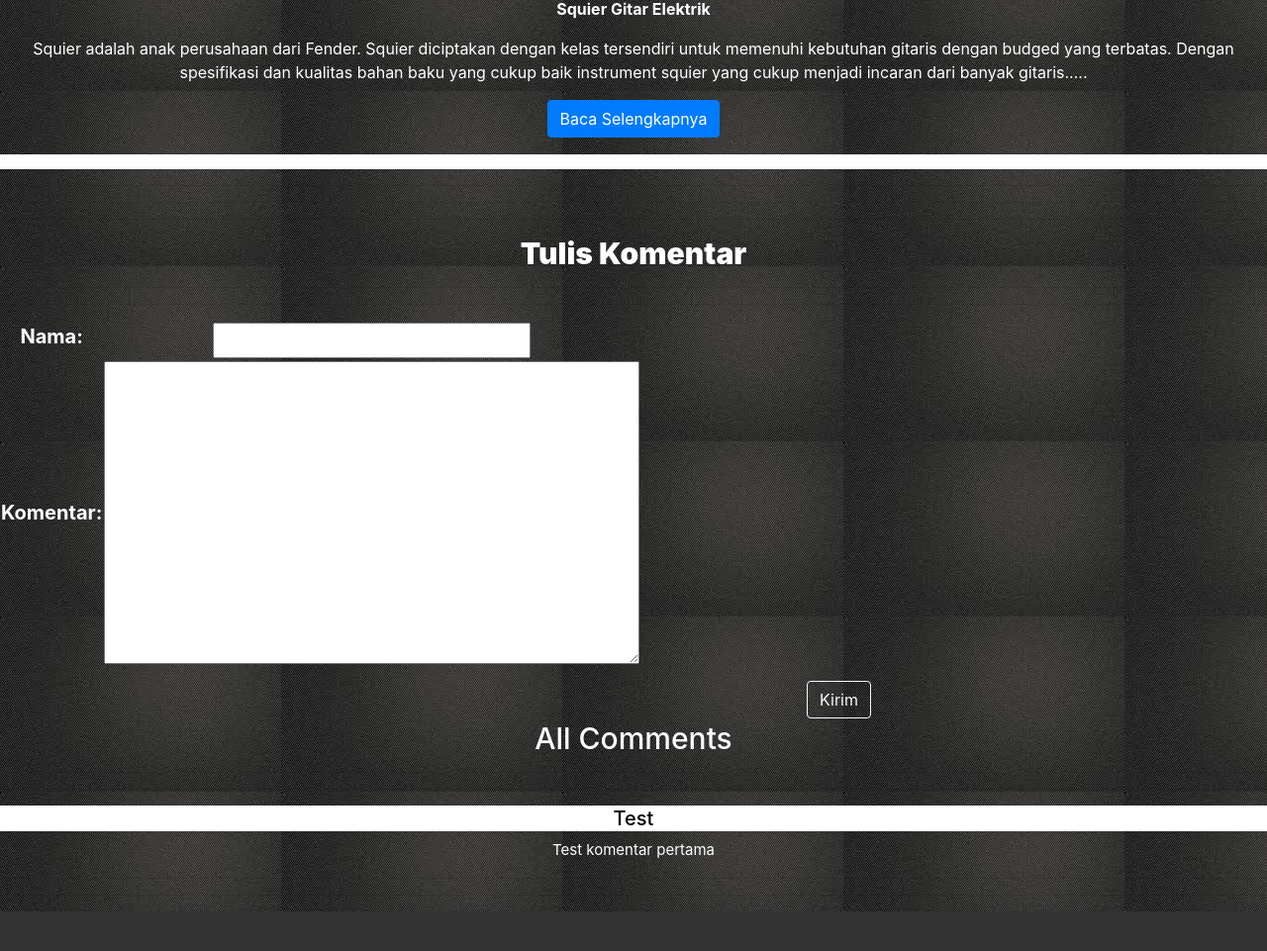
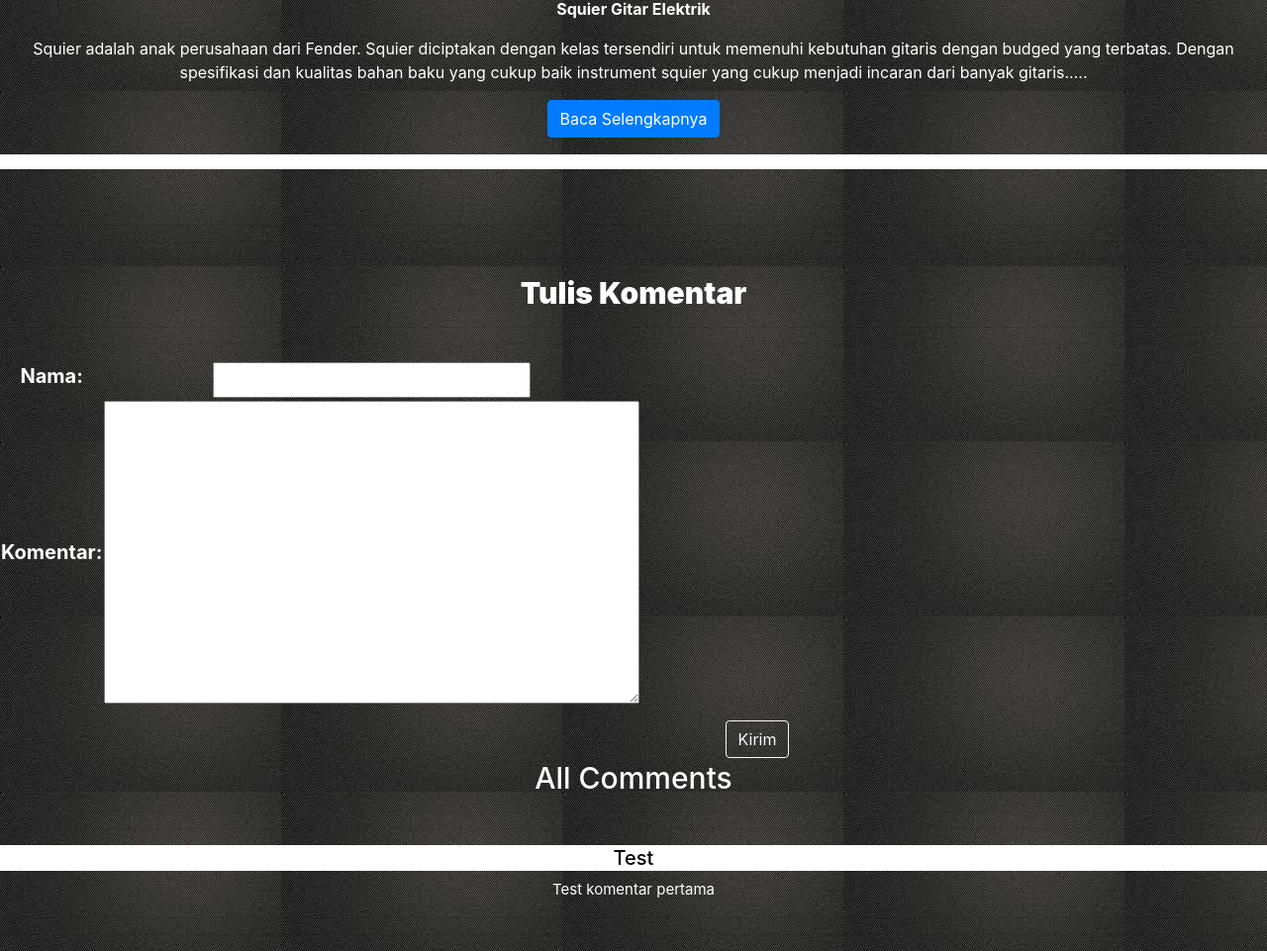
Before and after one commit to DickyAndi14/testblog, a Django app: page / in a window 1280 px wide. Shown: the part 2917-3878 px from the top of the page at 99% size. Before the commit the page ends 3838 px from the top, so only its background shows below. Run offline with Django 3.2, Linux system fonts and the light colour scheme; data comes from the database, SQL or seed files in the repository; some libraries are stand-ins or nearby versions.

Commit message:
Update dashboard.html

```diff
--- a/myaccount/templates/account/dashboard.html
+++ b/myaccount/templates/account/dashboard.html
@@ -59,7 +59,7 @@
             <a href="/upload/?nama=Squier+Gitar+Elektrik"><button class="btn btn-primary">Baca Selengkapnya</button></a>
         </div>
             <hr style="border-bottom: 15px solid;">
-
+     <br>
     <div style="font-size: xx-large; font-weight: bolder; color: white; " class="all">
                 <hr>
                 <hr>
@@ -72,7 +72,7 @@
                 <table style="font-size: 20px; margin-right: 10px;">
                     {{post_form.as_table}}
                 </table>
-                <button style="margin-left: 415px;" class="btn btn-outline-light" type="submit">Kirim</button>
+                <button style="margin-left: 250px;" class="btn btn-outline-light" type="submit">Kirim</button>
             </form>
 
 
```
